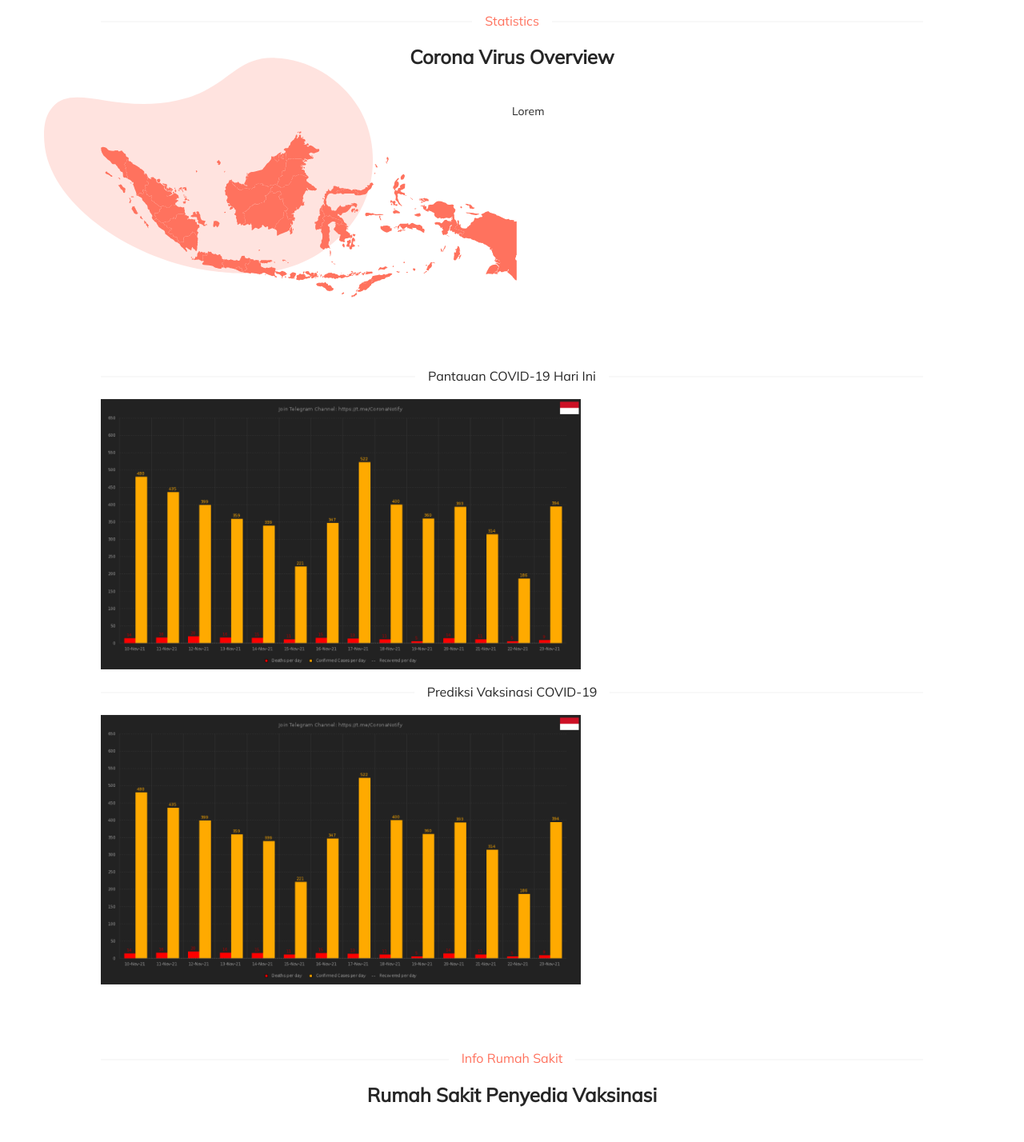
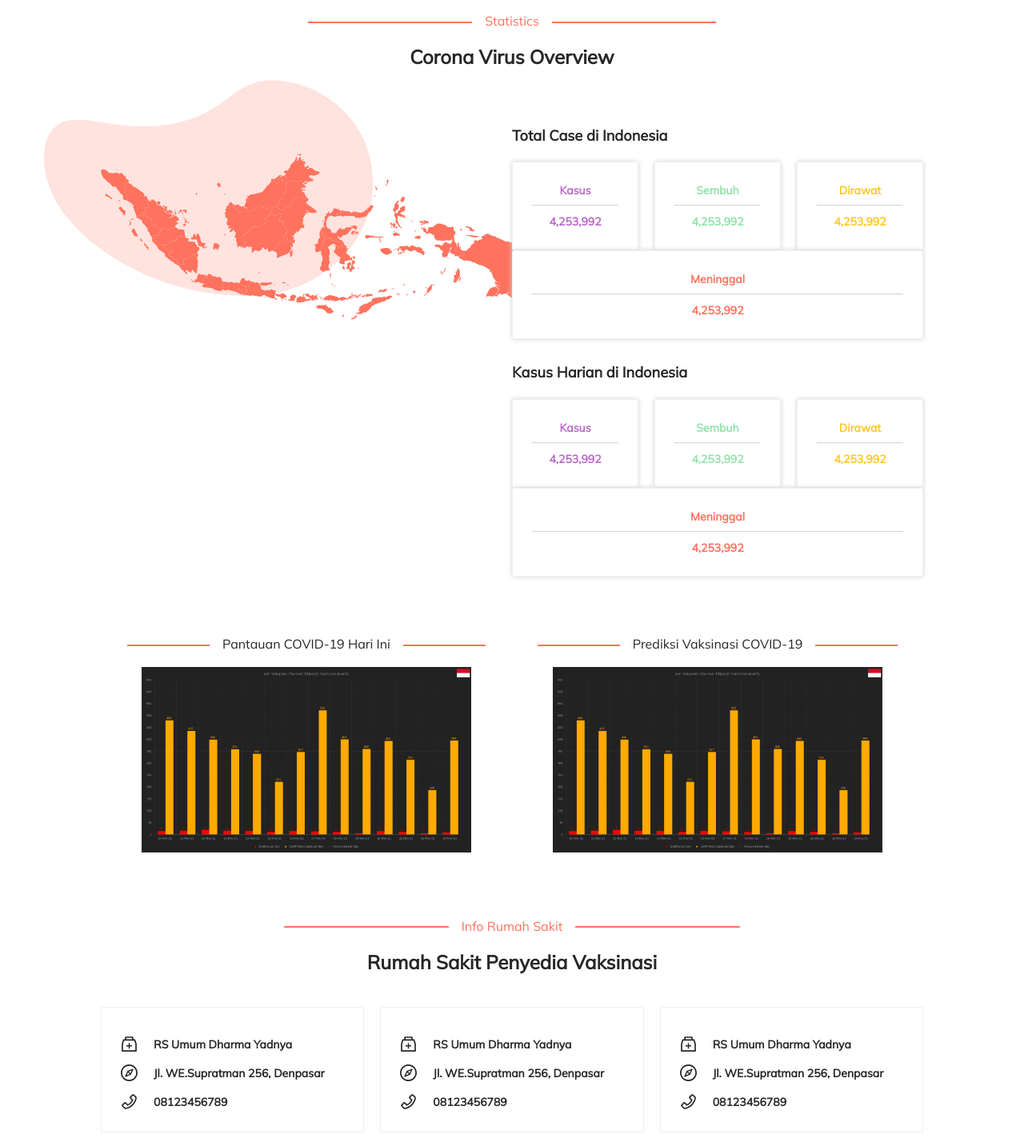
Before and after one commit to ilhamAdhim/covid-vaccination-rate, a React (Create React App) app: page / in a window 1280 px wide. Shown: the part 620-2048 px from the top of the page at 80% size. Built offline with nearby package versions, Linux system fonts and the light colour scheme.

Commit message:
template landing page done

```diff
--- a/package.json
+++ b/package.json
@@ -3,6 +3,7 @@
   "version": "0.1.0",
   "private": true,
   "dependencies": {
+    "@ant-design/icons": "^4.7.0",
     "@testing-library/jest-dom": "^5.11.4",
     "@testing-library/react": "^11.1.0",
     "@testing-library/user-event": "^12.1.10",
--- a/src/components/CardItem.jsx
+++ b/src/components/CardItem.jsx
@@ -1,20 +1,55 @@
-import { Col } from 'antd';
 import React from 'react';
+import { Card, Col, Row, Typography } from 'antd';
+import {
+    MedicineBoxOutlined,
+    PhoneOutlined,
+    CompassOutlined
+} from '@ant-design/icons';
 
-const CardItem = ({role, itemObj}) => {
+const CardItem = ({ role, itemObj }) => {
 
-    if(role === "Hospital"){
+    if (role === "Hospital") {
         return (
-                <>
-                    {`Ini Hospital ${itemObj.value || itemObj}`}
-                </>
-            );
-    }else{
+            <Card>
+                <Row gutter={20} style={{ marginTop: '.8em' }}>
+                    <Col>
+                        <MedicineBoxOutlined style={{ fontSize: '1.5em' }} />
+                    </Col>
+                    <Col>
+                        <Typography.Text style={{ fontWeight: 'bold' }}>
+                            {/* {`Ini Hospital ${itemObj.value || itemObj}`} */}
+                            RS Umum Dharma Yadnya
+                        </Typography.Text>
+                    </Col>
+                </Row>
+                <Row gutter={20} style={{ marginTop: '.8em' }}>
+                    <Col>
+                        <CompassOutlined style={{ fontSize: '1.5em' }} />
+                    </Col>
+                    <Col>
+                        <Typography.Text style={{ fontWeight: 'bold' }}>
+                            Jl. WE.Supratman 256, Denpasar
+                        </Typography.Text>
+                    </Col>
+                </Row>
+                <Row gutter={20} style={{ marginTop: '.8em' }}>
+                    <Col>
+                        <PhoneOutlined style={{ fontSize: '1.5em' }} />
+                    </Col>
+                    <Col>
+                        <Typography.Text style={{ fontWeight: 'bold' }}>
+                            08123456789
+                        </Typography.Text>
+                    </Col>
+                </Row>
+            </Card>
+        );
+    } else {
         return (
-                <div>
-                    Ini Provinsi
-                </div>
-            );
+            <div>
+                Ini Provinsi
+            </div>
+        );
     }
 
 };
--- a/src/components/CardList.jsx
+++ b/src/components/CardList.jsx
@@ -6,14 +6,14 @@ const CardList = (props) => {
     // array of N elements, where N is the number of rows needed
     const rows = [...Array(Math.ceil(props.products.length / 4))];
 
-    // chunk the products into the array of rows
+    // chunk the products into the array of rows.
+    // 1 rows 3 columns
     const productRows = rows.map((row, idx) => props.products.slice(idx * 3, idx * 3 + 3));
-
 
     return (
         <div>
             {productRows.map((row, idx) => (
-                <Row key={idx} justify="center" >
+                <Row key={idx} justify="space-between" gutter={20}>
                     {row.map(product =>
                         <Col style={{ textAlign: 'center', paddingTop: '2em' }}
                             flex={1} key={product} > <CardItem itemObj={product} role="Hospital" />
--- /dev/null
+++ b/src/components/CaseItem.jsx
@@ -0,0 +1,26 @@
+import { Card, Col, Typography } from 'antd';
+import React from 'react';
+
+const CaseItem = ({ caseCondition, number }) => {
+
+    let textStyle = {
+        color: caseCondition === "Sembuh" ? "#92E3A9"
+            : caseCondition === "Dirawat" ? "#FFC727"
+                : caseCondition === "Meninggal" ? "#FF725E" : "#BA68C8",
+        fontWeight: 'bold'
+
+    }
+
+    return (
+        <Col flex={1}>
+            <Card style={{ textAlign: 'center',boxShadow: '0 0 5pt 0 #d3d3d3'  }}>
+                <Typography.Text children={caseCondition} style={textStyle} />
+                <hr style={{marginBottom : '-1em', opacity: '0.4'}} />
+                <br />
+                <Typography.Text children={number} style={textStyle} />
+            </Card>
+        </Col>
+    );
+};
+
+export default CaseItem;
--- a/src/components/SearchComponent.jsx
+++ b/src/components/SearchComponent.jsx
@@ -1,4 +1,4 @@
-import React from 'react';
+import React, { useEffect, useState } from 'react';
 
 import { Divider, Input, Row, Typography } from 'antd';
 import { ReactComponent as SearchProvinceSVG } from '../assets/search-province.svg';
@@ -7,11 +7,21 @@ import '../styles/searchbar.css'
 const { Search } = Input;
 
 const SearchComponent = ({ role }) => {
+    const [isSearching, setIsSearching] = useState(false)
+
     let placeholder = `Cari ${role} . . . `
 
-    const onSearch = value => console.log(value);
+    const onSearch = value => {
+        if (value === '') setIsSearching(false)
+        else setIsSearching(true)
+        console.log(value);
+    }
 
     let roleUcFirst = role.charAt(0).toUpperCase() + role.slice(1)
+
+    useEffect(() => {
+        console.log(isSearching)
+    }, [isSearching]);
 
     return (
         <>
@@ -24,14 +34,17 @@ const SearchComponent = ({ role }) => {
             </Row>
             <Row justify="center" align="bottom">
                 <div>
-                    {role === 'provinsi' ?
+                    {role === 'provinsi' && !isSearching ?
                         <SearchProvinceSVG />
                         :
-                        <SearchProvinceSVG />
+                        role === 'hospital' && !isSearching ?
+                            <SearchProvinceSVG />
+                            :
+                            <> hasilnya</>
 
                     }
                     <Typography.Paragraph
-                        style={{ textAlign: 'center', fontWeight: 'bold', fontSize: '1.2em', textDecoration: 'underline' }}>
+                        style={{ textAlign: 'center', fontWeight: 'bold', fontSize: '1.2em' }}>
                         Mulai Cari Sekarang
                     </Typography.Paragraph>
                 </div>
--- a/src/pages/LandingPage.jsx
+++ b/src/pages/LandingPage.jsx
@@ -10,6 +10,8 @@ import { ReactComponent as IndonesiaSVG } from '../assets/indonesia-map.svg';
 
 import logo from '../assets/mockup-graph.png'
 import '../styles/style.css'
+import '../styles/landingpage.css'
+import CaseItem from '../components/CaseItem';
 
 const LandingPage = props => {
     return (
@@ -18,7 +20,7 @@ const LandingPage = props => {
                 <HeaderJumbotron />
 
                 <Divider style={{ justifyContent: 'center', color: '#ff725e', marginTop: '5em' }}> Statistics </Divider>
-                <Row align="center">
+                <Row align="center" style={{ marginBottom: '4em' }}>
                     <Typography.Title level={3}>
                         Corona Virus Overview
                     </Typography.Title>
@@ -33,18 +35,40 @@ const LandingPage = props => {
                         <IndonesiaSVG />
 
                     </Col>
-                    <Col flex="2" sm={{ span: 12 }}> Lorem </Col>
+                    <Col flex="2" >
+                        <Typography.Paragraph style={{ fontWeight: 'bold', fontSize: '1.3em' }}>
+                            Total Case di Indonesia
+                        </Typography.Paragraph>
+
+                        <Row justify="space-between" gutter={20} style={{ marginBottom: '2em' }}>
+                            <CaseItem caseCondition="Kasus" number="4,253,992" />
+                            <CaseItem caseCondition="Sembuh" number="4,253,992" />
+                            <CaseItem caseCondition="Dirawat" number="4,253,992" />
+                            <CaseItem caseCondition="Meninggal" number="4,253,992" />
+                        </Row>
+
+                        <Typography.Paragraph style={{ fontWeight: 'bold', fontSize: '1.3em' }} >
+                            Kasus Harian di Indonesia
+                        </Typography.Paragraph>
+                        <Row justify="space-between" gutter={20} style={{ marginBottom: '2em' }}>
+                            <CaseItem caseCondition="Kasus" number="4,253,992" />
+                            <CaseItem caseCondition="Sembuh" number="4,253,992" />
+                            <CaseItem caseCondition="Dirawat" number="4,253,992" />
+                            <CaseItem caseCondition="Meninggal" number="4,253,992" />
+                        </Row>
+
+                    </Col>
                 </Row>
 
                 {/* Ini grafik kasus covid19 hari ini dan grafik prediksi vaksinasi COVID-19 */}
                 <Row style={{ marginTop: '2em' }} >
                     <Col flex="1">
                         <Divider style={{ justifyContent: 'center' }}> Pantauan COVID-19 Hari Ini </Divider>
-                        <img src={logo} alt="lalaa" width={600} />
+                        <img src={logo} alt="lalaa" width={600} className="img-center" />
                     </Col>
                     <Col flex="1">
                         <Divider style={{ justifyContent: 'center' }}> Prediksi Vaksinasi COVID-19 </Divider>
-                        <img src={logo} alt="lalaa" width={600} />
+                        <img src={logo} alt="lalaa" width={600} className="img-center" />
                     </Col>
                 </Row>
                 <Divider style={{ justifyContent: 'center', color: '#ff725e', marginTop: '5em' }}> Info Rumah Sakit</Divider>
--- /dev/null
+++ b/src/styles/landingpage.css
@@ -0,0 +1,11 @@
+.ant-divider-horizontal.ant-divider-with-text::before,
+.ant-divider-horizontal.ant-divider-with-text::after {
+  border-top: 2px solid #ff725e;
+  width: 20%;
+}
+
+.img-center {
+  width: 80%;
+  margin: auto;
+  display: block;
+}
--- a/src/styles/style.css
+++ b/src/styles/style.css
@@ -2,12 +2,6 @@
 
 * {
   font-family: "Mulish", sans-serif;
-}
-
-.ant-divider-horizontal.ant-divider-with-text::before,
-.ant-divider-horizontal.ant-divider-with-text::after {
-  border-top: 2px solid #ff725e;
-  width: 20%;
 }
 
 .landing-page,
@@ -15,3 +9,12 @@
 .global-page {
   padding: 2em 9em;
 }
+
+::-webkit-scrollbar {
+  width: 0.5em;
+}
+
+::-webkit-scrollbar-thumb {
+  background-color: #ff725e; /* color of the scroll thumb */
+  border-radius: 20px; /* roundness of the scroll thumb */
+}
```
Also changed, not shown: 1 other file (tests, documents, lock files or other folders).
